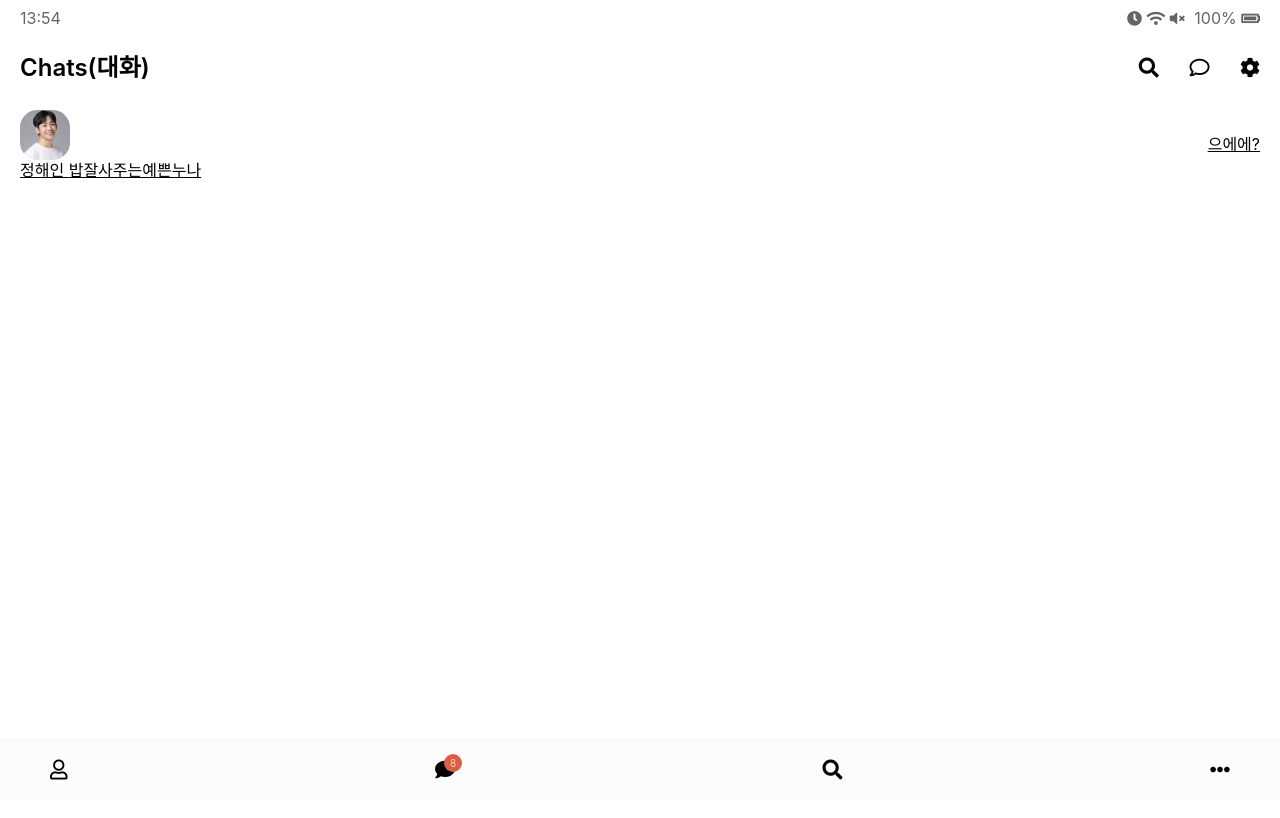
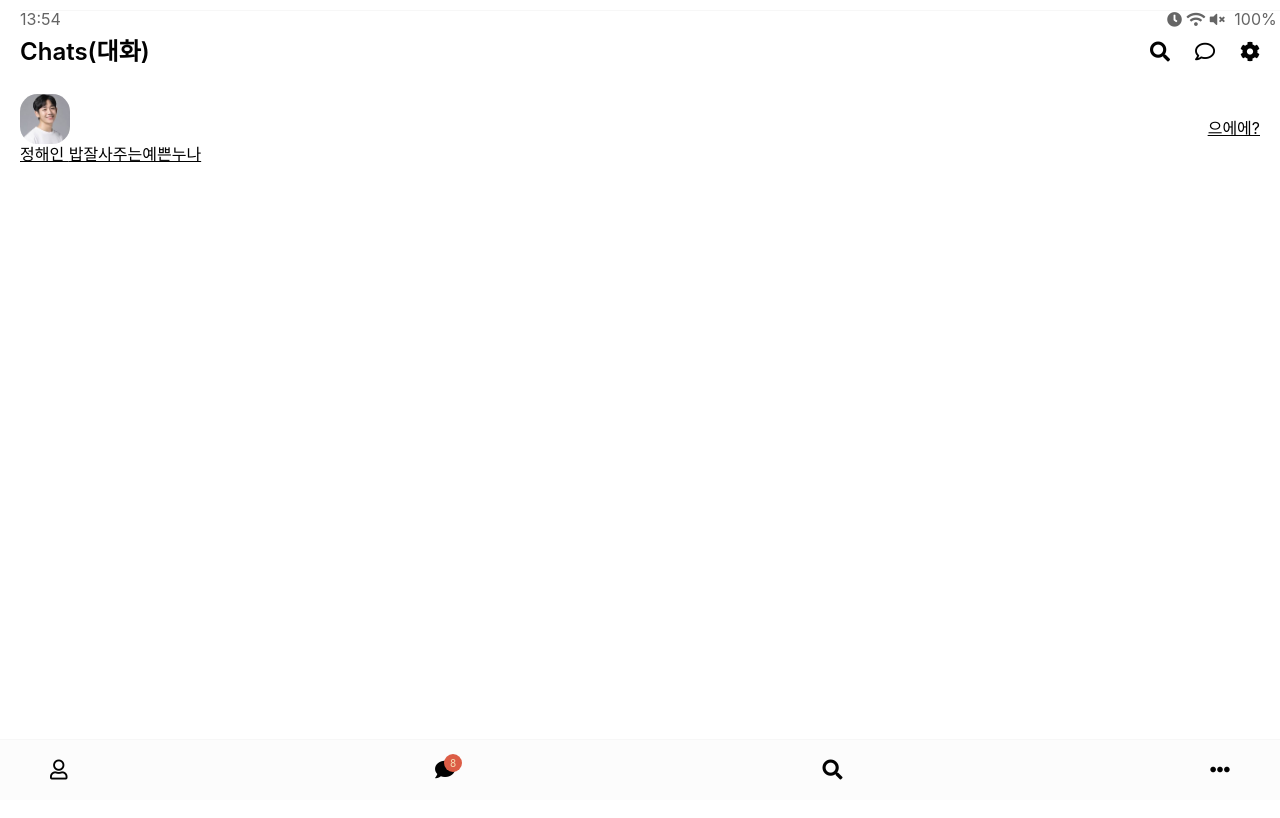
Before and after one commit to rkddls8138/kakao-clone-2.0, a plain HTML site: page index.html in a window 1280 px wide. Shown: the top 818 px of the page. Drawn offline with nearby package versions, Linux system fonts and the light colour scheme.

Commit message:
challenge

```diff
--- a/css/header.css
+++ b/css/header.css
@@ -16,9 +16,10 @@
   cursor: pointer;
 }
 
-.header .header__column {
+.header .header__header-column {
   display: flex;
   align-items: center;
+  margin-top: 30px;
 }
 
 .header .header__back-btn {
--- a/css/status-bar.css
+++ b/css/status-bar.css
@@ -1,8 +1,10 @@
 .status-bar {
   display: flex;
   justify-content: space-between;
-  margin-bottom: 30px;
   color: #656565;
+  position: fixed;
+  width: 100%;
+  border-top: 1px solid #f7f7f7;
 }
 
 .status-bar i {
--- a/css/styles.css
+++ b/css/styles.css
@@ -4,6 +4,10 @@
 @import "header.css";
 @import "nav-bar.css";
 @import "friend.css";
+
+body {
+  height: 100000px;
+}
 
 * {
   box-sizing: border-box;
```
